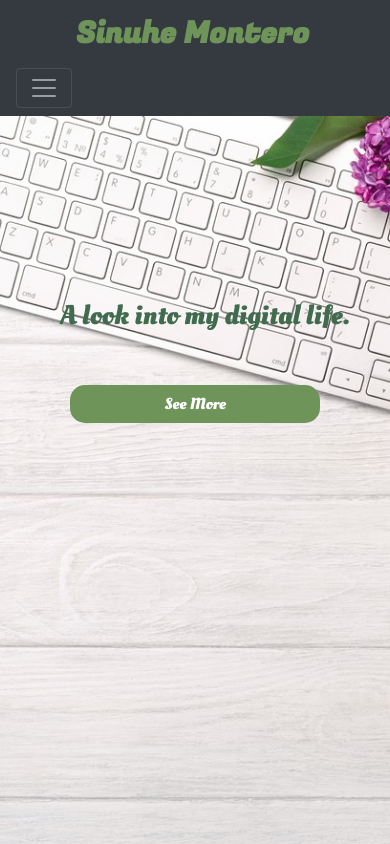
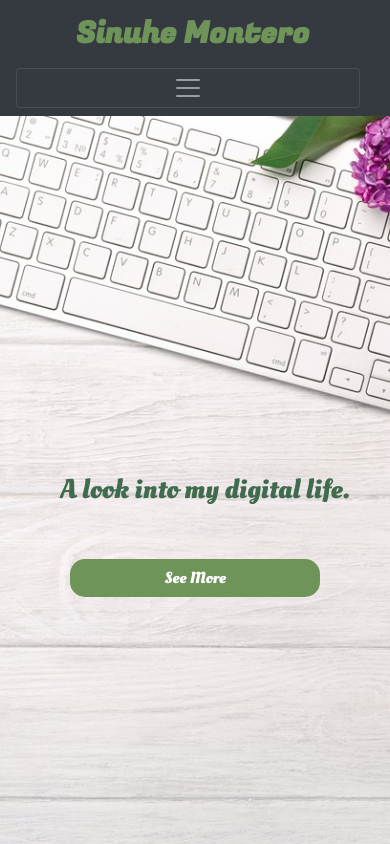
Before and after one commit to Sinuhem23/React-Portfolio, a React (Create React App) app: page / in a window 390 px wide. Shown: the top 844 px of the page. Built offline with nearby package versions, Linux system fonts and the light colour scheme.

Commit message:
changed mobile nav button and child also text position on the landing pg

```diff
--- a/src/components/LandingPG/landingPg.css
+++ b/src/components/LandingPG/landingPg.css
@@ -40,7 +40,7 @@
   font-size: 27px;
   font-weight: bold;
   padding: 9px;
-  margin-top: 10px;
+  margin-top: 45px;
   color: rgb(64, 107, 79);
 }
 .innerFont2 {
@@ -180,7 +180,7 @@
     font-weight: bold;
     padding: 10px;
     margin-left: 20px;
-    margin-top: -60px;
+    margin-top: 30%;
 
     color: rgb(64, 107, 79);
   }
@@ -209,7 +209,7 @@
     font-weight: bold;
     padding: 10px;
     margin-left: 20px;
-    margin-top: 45px;
+    margin-top: 30%;
 
     color: rgb(64, 107, 79);
   }
--- a/src/components/Nav/nav.css
+++ b/src/components/Nav/nav.css
@@ -10,13 +10,18 @@
 .nameText:hover {
   color: white;
 }
-/* .navbar-brand {
-  font-size: 3rem;
-  font-weight: 300;
-  color: green;
-  transform: translateX(-100rem);
-  animation: slideIn 0.5s forwards;
-} */
+.navbar-toggler {
+  padding: 0.25rem 9.75rem;
+  font-size: 1.25rem;
+  line-height: 1;
+  background-color: transparent;
+  border: 1px solid transparent;
+  border-radius: 0.25rem;
+}
+nav ul li a:last-child {
+  margin-left: -200px;
+  margin-right: 0;
+}
 
 .navbar-brand span {
   color: rgb(110, 148, 89);
```
